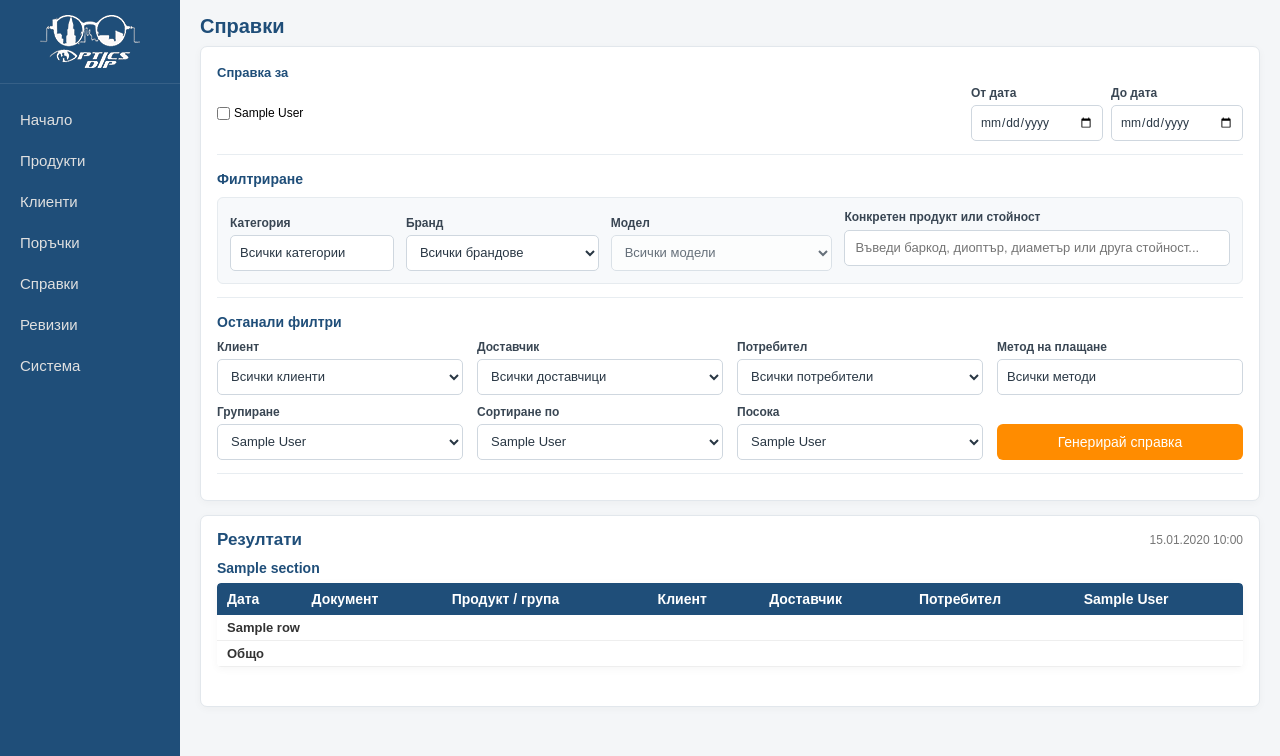
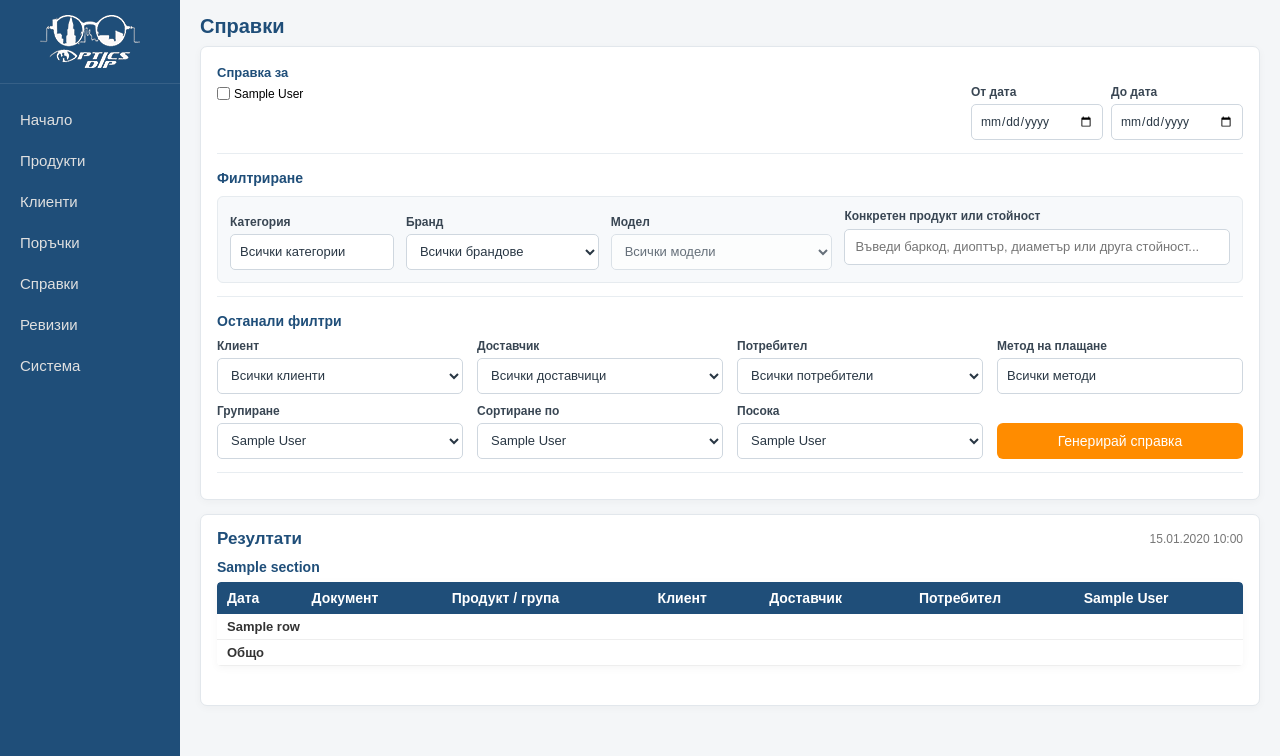
Before and after one commit to kirilkitanov/optics_app, a Spring app: page /reports/reports in a window 1280 px wide. Shown: the part 44-800 px from the top of the page. Run offline with Thymeleaf, Linux system fonts and the light colour scheme; the template is opened without the code that fills it: most values are stand-ins (such as "Sample title", 1, 10 or a date in 2020); data that the repository does not hold is empty; some of the project's set-up classes (security, data sources, template engines, error pages and the like) are left out, and stand-ins take their place.

Commit message:
Tighten report source heading and checkbox alignment

```diff
--- a/src/main/resources/static/css/report-page.css
+++ b/src/main/resources/static/css/report-page.css
@@ -611,16 +611,18 @@
 
 
 .report-sources h3 {
-    margin-bottom: 5px;
+    margin: 0 0 4px;
     font-size: 13px;
     line-height: 1.2;
 }
 
 .report-sources .report-source-toolbar {
-    align-items: center;
+    align-items: flex-start;
 }
 
 .report-sources .report-checkbox-grid {
+    align-items: flex-start;
+    padding-top: 2px;
     gap: 5px 9px;
 }
 
```
